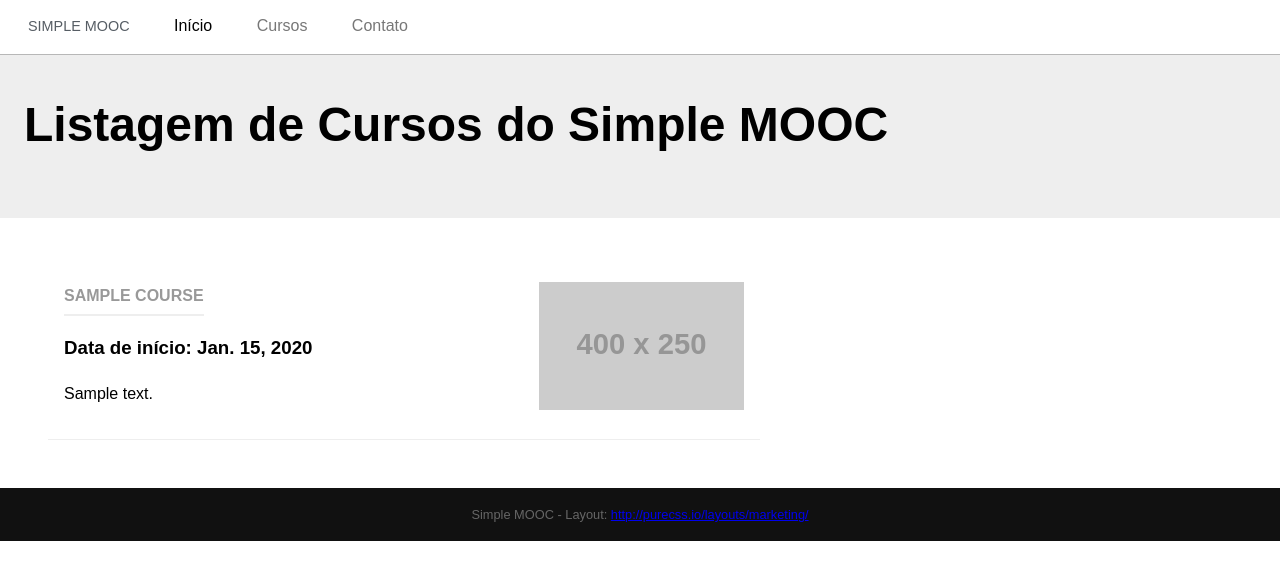
After one commit to moacircostajr/simple-mooc, a Django app: page /cursos/ in a window 1280 px wide. The commit adds this page. Shown: the top 580 px of the page. Run offline with Django 3.2, Linux system fonts and the light colour scheme; tables that the repository leaves empty hold one stand-in row (values such as "Sample post"); grey boxes labelled with a size stand in for pictures from a placeholder-image service; some libraries are stand-ins or nearby versions.

Commit message:
feat: list courses

```diff
--- a/app/app/core/templates/base.html
+++ b/app/app/core/templates/base.html
@@ -21,7 +21,7 @@
             <a class="pure-menu-heading" href="">Simple MOOC</a>
             <ul>
                 <li class="pure-menu-selected"><a href="{% url 'core:home' %}">Início</a></li>
-                <li><a href="{% url 'core:home' %}">Cursos</a></li>
+                <li><a href="{% url 'courses:index' %}">Cursos</a></li>
                 <li><a href="{% url 'core:contact' %}">Contato</a></li>
             </ul>
         </div>
--- /dev/null
+++ b/app/app/courses/templates/courses.html
@@ -0,0 +1,35 @@
+{% extends "base.html" %}
+    {% block content %}
+            <div class="splash">
+                <div class="pure-g-r">
+                    <div class="pure-u-1">
+                        <div class="l-box splash-text">
+                            <h1 class="splash-head">
+                                Listagem de Cursos do Simple MOOC
+                            </h1>
+                        </div>
+                    </div>
+                </div>
+            </div>
+            <div class="pure-g">
+                {% for course in courses %}
+                <div class="pure-g-r content-ribbon">
+                    <div class="pure-u-2-3">
+                        <div class="l-box">
+                            <h4 class="content-subhead">{{ course.name }}</h4>
+                            <h3>Data de início: {{ course.start_date }}</h3>
+                            <p>
+                                {{ course.description }}
+                            </p>
+                        </div>
+                    </div>
+                    <div class="pure-u-1-3">
+                        <div class="l-box">
+                            <img src="http://placehold.it/400x250" alt="{{course.name}}">
+                        </div>
+                    </div>
+                </div>
+                {% endfor %}
+            </div>
+
+      {% endblock %}
--- a/app/app/courses/urls.py
+++ b/app/app/courses/urls.py
@@ -4,6 +4,5 @@ from . import views
 
 app_name = 'courses'  # namespace
 urlpatterns = [
-    # path('', views.home, name='home'),
-    # path('contato/', views.contact, name='contact'),
+    path('', views.index, name='index'),
 ]
--- a/app/app/courses/views.py
+++ b/app/app/courses/views.py
@@ -1,3 +1,9 @@
 from django.shortcuts import render
+from .models import Course
+# Create your views here.
 
-# Create your views here.
+
+def index(request):
+    courses = Course.objects.all()
+    context = {'courses': courses}
+    return render(request, 'courses.html', context)
--- a/app/app/urls.py
+++ b/app/app/urls.py
@@ -18,6 +18,6 @@ from django.urls import path, include
 
 urlpatterns = [
     path('', include('app.core.urls')),
-    path('courses', include('app.courses.urls')),
+    path('cursos/', include('app.courses.urls')),
     path('admin/', admin.site.urls),
 ]
```
